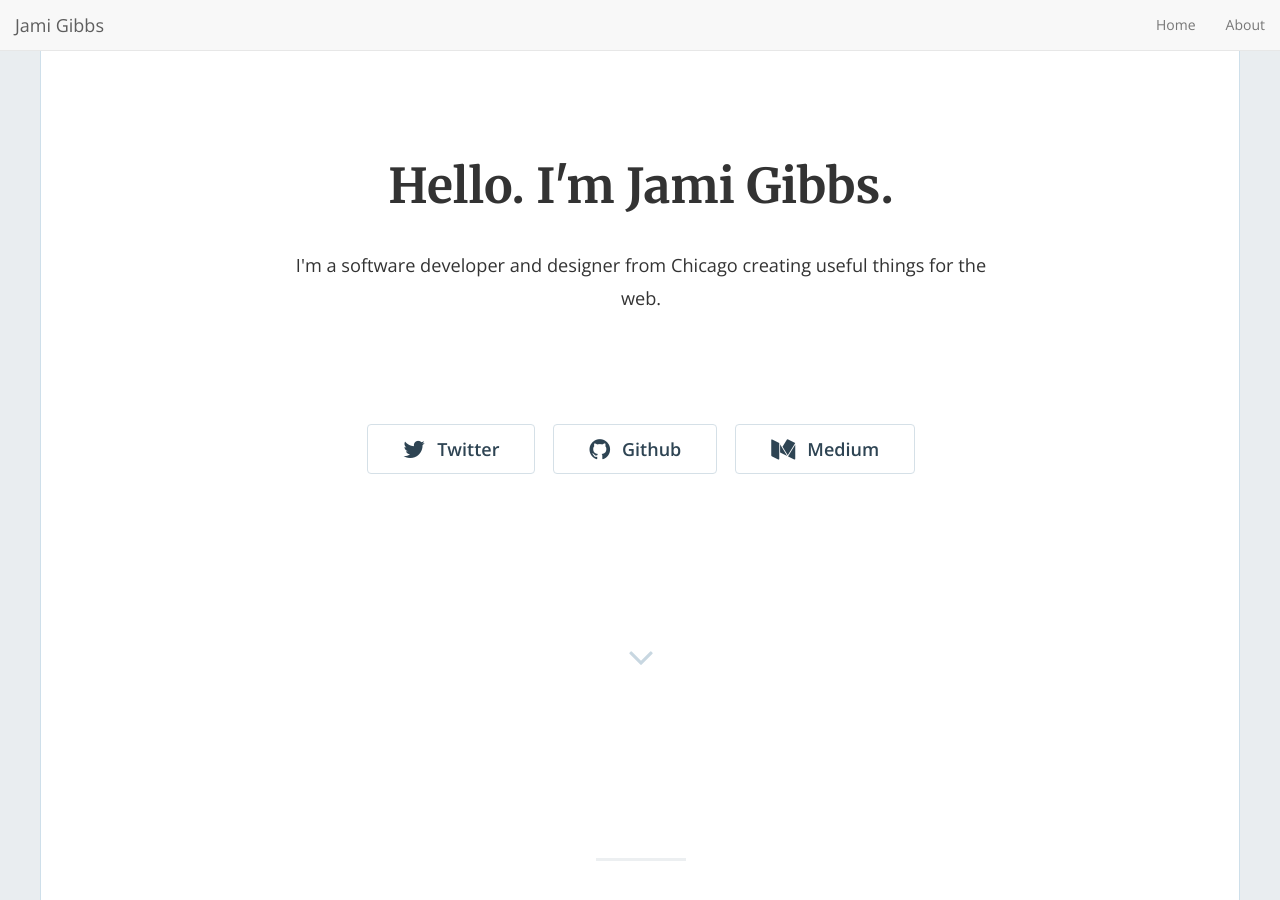
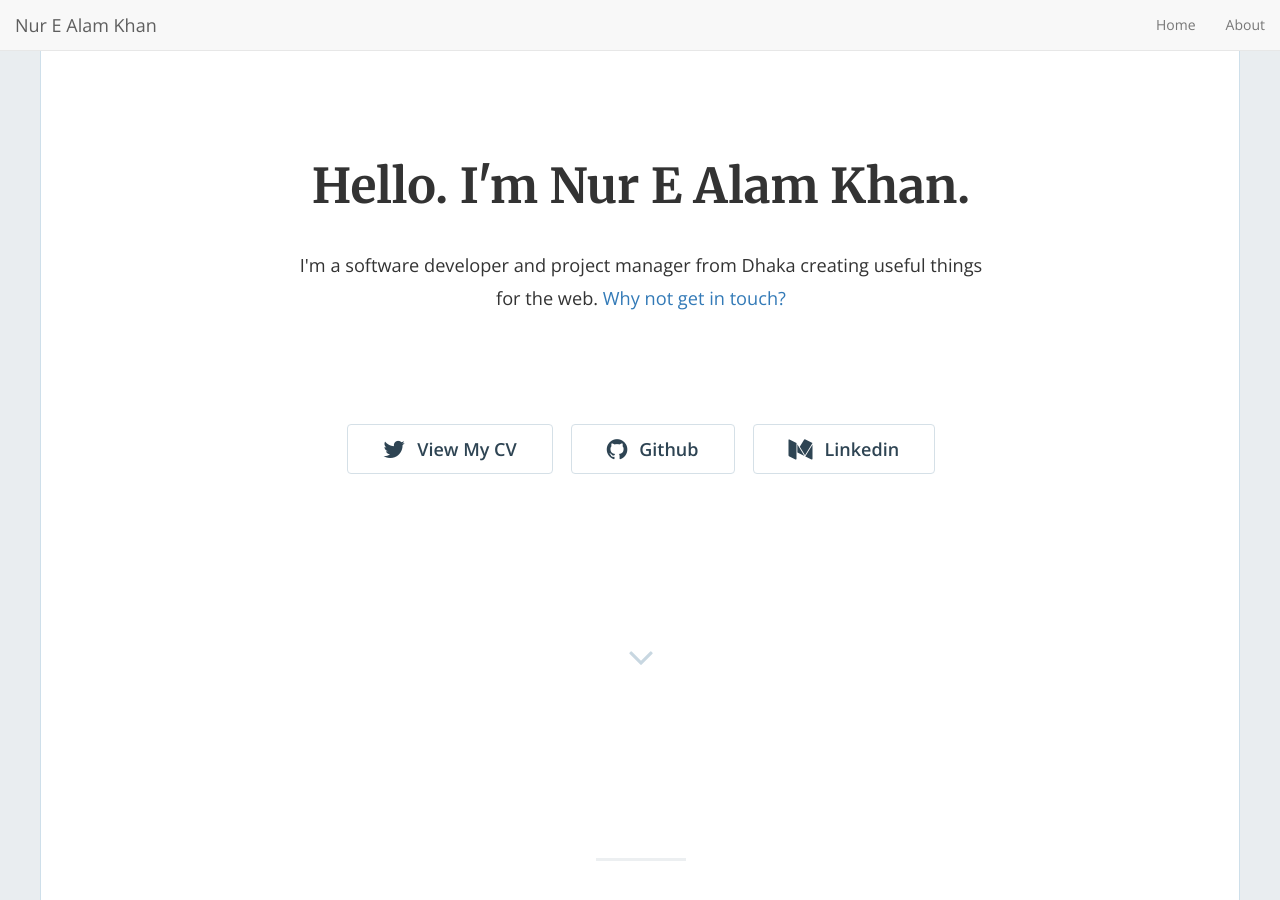
Before and after one commit to porosh/porosh.github.io, a Jekyll site: the page built from index.html, in a window 1280 px wide and 900 px high. Built offline with Jekyll 4.4.1, drawn with Linux system fonts in a browser that asks for light colours; nearby versions of some CDN libraries; the list of posts is cut into pages by our own code; some of the changed text lies outside the part shown.

Commit message:
init commit

```diff
--- a/Gemfile
+++ b/Gemfile
@@ -2,3 +2,5 @@
 
 source "https://rubygems.org"
 gemspec
+
+gem "kramdown-parser-gfm", "~> 1.1"
--- a/_config.yml
+++ b/_config.yml
@@ -13,14 +13,17 @@
 # you will see them accessed via {{ site.title }}, {{ site.email }}, and so on.
 # You can create any custom variable you would like, and they will be accessible
 # in the templates via {{ site.myvariable }}.
-title: "Hello. I'm Jami Gibbs."
-email: 'jami0821@gmail.com'
-description: "I'm a software developer and designer from Chicago creating useful things for the web."
+title: "Hello. I'm Nur E Alam Khan."
+email: "porosh80@gmail.com"
+description: "I'm a software developer and project manager from Dhaka creating useful things for the web."
 baseurl: "" # the subpath of your site, e.g. /blog
-url: "https://jamigibbs.github.io/phantom" # the base hostname & protocol for your site, e.g. https://example.com
-twitter_username: 'jamigibbs'
-github_username: 'jamigibbs'
-medium_username: 'blog.jamigibbs.com'
+url: "https://porosh.github.io" # the base hostname & protocol for your site, e.g. https://example.com
+twitter_username: "jamigibbs"
+github_username: "porosh"
+medium_username: "blog.jamigibbs.com"
+linkedin_username: "nurealamkhan"
+online_cv_link: "https://docs.google.com/document/d/1jpi6vE4eYIdbZocTXxP7ZpdmA3W4lDWWQ0VsCYgCYfk"
+formspree_form_endpoint: "https://formspree.io/f/xdkadada"
 
 # Build settings
 markdown: kramdown
@@ -35,7 +38,6 @@ paginate: 10
 paginate_path: "/page:num/"
 
 pagination:
-
   # Site-wide kill switch, disabled here it doesn't run at all
   enabled: true
 
@@ -43,40 +45,40 @@ pagination:
   debug: false
 
   # The default document collection to paginate if nothing is specified ('posts' is default)
-  collection: 'posts'
+  collection: "posts"
 
   # How many objects per paginated page, used to be `paginate` (default: 0, means all)
   per_page: 10
 
   # The permalink structure for the paginated pages (this can be any level deep)
-  permalink: '/page/:num/' # Pages are index.html inside this folder (default)
+  permalink: "/page/:num/" # Pages are index.html inside this folder (default)
   #permalink: '/page/:num.html' # Pages are simple html files
   #permalink: '/page/:num' # Pages are html files, linked jekyll extensionless permalink style.
 
   # Optional the title format for the paginated pages (supports :title for original page title, :num for pagination page number, :max for total number of pages)
-  title: ':title - page :num'
+  title: ":title - page :num"
 
   # Limit how many pagenated pages to create (default: 0, means all)
   limit: 0
 
   # Optional, defines the field that the posts should be sorted on (omit to default to 'date')
-  sort_field: 'date'
+  sort_field: "date"
 
   # Optional, sorts the posts in reverse order (omit to default decending or sort_reverse: true)
   sort_reverse: true
 
   # Optional, the default category to use, omit or just leave this as 'posts' to get a backwards-compatible behavior (all posts)
-  category: 'posts'
+  category: "posts"
 
   # Optional, the default tag to use, omit to disable
-  tag: ''
+  tag: ""
 
   # Optional, the default locale to use, omit to disable (depends on a field 'locale' to be specified in the posts,
   # in reality this can be any value, suggested are the Microsoft locale-codes (e.g. en_US, en_GB) or simply the ISO-639 language code )
-  locale: ''
+  locale: ""
 
- # Optional,omit or set both before and after to zero to disable.
- # Controls how the pagination trail for the paginated pages look like.
+  # Optional,omit or set both before and after to zero to disable.
+  # Controls how the pagination trail for the paginated pages look like.
   trail:
     before: 2
     after: 2
@@ -87,18 +89,18 @@ pagination:
 
   # Optional, the default name of the index file for generated pages (e.g. 'index.html')
   # Without file extension
-  indexpage: 'index'
+  indexpage: "index"
 
 ############################################################
 
 ### Phantom settings
-footer_text: '© 2018 Jami Gibbs'
-admin_name: 'Jami Gibbs'
+footer_text: "© 2025 Nur E Alam Khan"
+admin_name: "Nur E Alam Khan"
 google_analytics: "UA-9999999-99" # Update with your own tracking ID
-enable_contact: false
+enable_contact: true
 
 #### Phantom Navigation menu
 enable_nav: true
 nav_item:
-  - { url: '/', text: 'Home' }
-  - { url: '/about', text: 'About' }
+  - { url: "/", text: "Home" }
+  - { url: "/about", text: "About" }
--- a/_includes/contact-modal.html
+++ b/_includes/contact-modal.html
@@ -1,35 +1,52 @@
 <div id="contact" class="modal fade" role="dialog">
   <div class="modal-dialog modal-md">
-
     <div class="modal-content">
-
       <div class="modal-header">
-        <button type="button" class="close" data-dismiss="modal">&times;</button>
+        <button type="button" class="close" data-dismiss="modal">
+          &times;
+        </button>
       </div>
 
       <div class="modal-body">
-
-        <form class="form-horizontal form-contact clearfix" action="https://formspree.io/your-email@gmail.com" method="POST">
-
+        <form
+          class="form-horizontal form-contact clearfix"
+          action="{{ site.formspree_form_endpoint }}"
+          method="POST"
+        >
           <div class="form-group">
-            <label class="message-label">Dear Jami,</label>
-            <textarea class="message form-control" rows="8" name="body" placeholder="Type your message..."></textarea>
+            <label class="message-label">Dear {{ site.admin_name }},</label>
+            <textarea
+              class="message form-control"
+              rows="8"
+              name="message"
+              placeholder="Type your message..."
+            ></textarea>
           </div>
 
           <div class="form-group">
             <label for="name">Sincerely,</label>
-            <input type="name" class="name form-control" placeholder="Your Name">
+            <input
+              type="name"
+              class="name form-control"
+              placeholder="Your Name"
+            />
             <label for="email" class="sr-only">Email</label>
-            <input type="email" class="email form-control" name="_replyto" placeholder="Your Email">
+            <input
+              type="email"
+              class="email form-control"
+              name="_replyto"
+              placeholder="Your Email"
+            />
           </div>
 
-          <input type="submit" class="btn btn-default" style="float-right" value="Send">
-
+          <input
+            type="submit"
+            class="btn btn-default"
+            style="float-right"
+            value="Send"
+          />
         </form>
-
       </div>
-
     </div>
-
   </div>
 </div>
--- a/_includes/home-hero.html
+++ b/_includes/home-hero.html
@@ -1,54 +1,46 @@
 <div class="container">
-
   <div class="row">
-
     <div class="col-md-12">
-
       <div class="hero-container">
-
         <div class="hero-content">
-
           {% if site.title != '' %}
           <h1 class="text-center">{{site.title}}</h1>
-          {% endif %}
-
-          {% if site.description != '' or site.enable_contact == true %}
+          {% endif %} {% if site.description != '' or site.enable_contact ==
+          true %}
           <p class="text-center">
-            {% if site.description != '' %}
-            {{site.description}}
-            {% endif %}
-
-            {% if site.enable_contact == true %}
-            {% include contact.html %}
-            {% include contact-modal.html %}
-            {% endif %}
+            {% if site.description != '' %} {{site.description}} {% endif %} {%
+            if site.enable_contact == true %} {% include contact.html %} {%
+            include contact-modal.html %} {% endif %}
           </p>
           {% endif %}
 
           <div class="hero-buttons">
-
-            {% if site.twitter_username != '' %}
-              <a href="https://twitter.com/{{ site.twitter_username }}"><button class="btn btn-default btn-lg"><i class="fa fa-twitter fa-lg"></i>Twitter</button></a>
+            {% if site.online_cv_link != '' %}
+            <a href="{{ site.online_cv_link }}"
+              ><button class="btn btn-default btn-lg">
+                <i class="fa fa-twitter fa-lg"></i>View My CV
+              </button></a
+            >
+            {% endif %} {% if site.github_username != '' %}
+            <a href="https://github.com/{{ site.github_username }}"
+              ><button class="btn btn-default btn-lg">
+                <i class="fa fa-github fa-lg"></i>Github
+              </button></a
+            >
+            {% endif %} {% if site.medium_username != '' %}
+            <a href="https://www.linkedin.com/in/{{ site.linkedin_username }}"
+              ><button class="btn btn-default btn-lg">
+                <i class="fa fa-medium fa-lg"></i>Linkedin
+              </button></a
+            >
             {% endif %}
-            {% if site.github_username != '' %}
-              <a href="https://github.com/{{ site.github_username }}"><button class="btn btn-default btn-lg"><i class="fa fa-github fa-lg"></i>Github</button></a>
-            {% endif %}
-            {% if site.medium_username != '' %}
-              <a href="https://{{ site.medium_username }}"><button class="btn btn-default btn-lg"><i class="fa fa-medium fa-lg"></i>Medium</button></a>
-            {% endif %}
-
           </div>
-
         </div>
-
       </div>
 
       <a class="section-jump text-center" href="#portfolio">
         <i class="fa fa-angle-down fa-3x"></i>
       </a>
-
     </div>
-
   </div>
-
 </div>
```
Also changed, not shown: _includes/footer.html (+6 -8 lines), about.md (+20 -188 lines).
